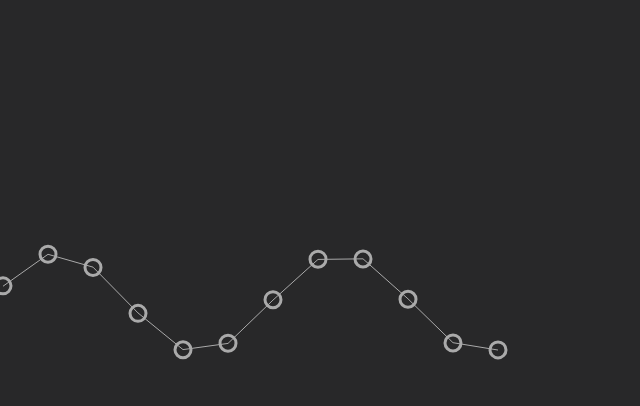
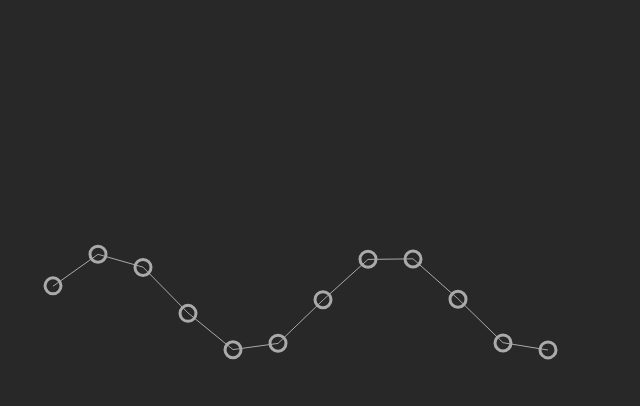
Before and after one commit to AndrejGit/AndrejGit.github.io, a plain HTML site: page index.html in a window 1280 px wide. Shown: the part 5-411 px from the top of the page, without its empty margins (0-640 px from the left). Drawn offline with Linux system fonts and the light colour scheme.

Commit message:
right 0px

```diff
--- a/myWebPage.css
+++ b/myWebPage.css
@@ -39,5 +39,5 @@ a:hover {
 
 #canvas {
 	position: relative;
-	right: 50px;
+	right: 0px;
 }
```
